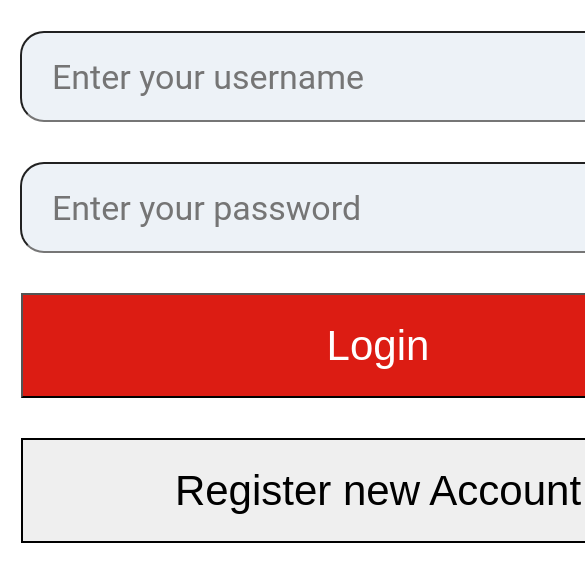
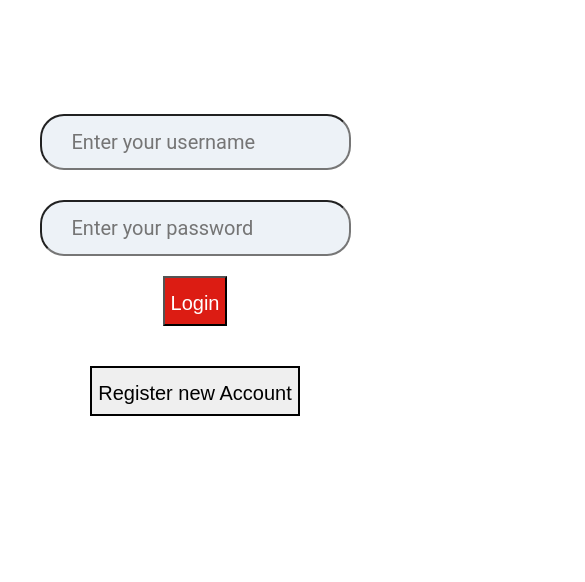
Before and after one commit to Thejus-M/Blood-Donation, a plain HTML site: page login.html in a window 390 px wide. Shown: the part 262-844 px from the top of the page, 585 px wide, since content can reach past the window. Drawn offline with Linux system fonts and the light colour scheme.

Commit message:
made responsible

```diff
--- a/login.css
+++ b/login.css
@@ -97,3 +97,26 @@ border: 2px solid #000000;
     height: 100vh;
   }
 }
+
+@media (max-width:791px) {
+    .input input {
+        width: auto;
+        height: 2.5em;
+        font-size: 20px;
+        margin: auto;
+        margin-top: 30px;
+
+        color: #000000;
+      }
+    .input button {
+        width: 15em;
+        height: 2.5em;
+        font-size: 20px;
+    }
+
+}
+@media (max-width:431px) {
+    .input button{
+        width: auto;
+    }
+}
```
